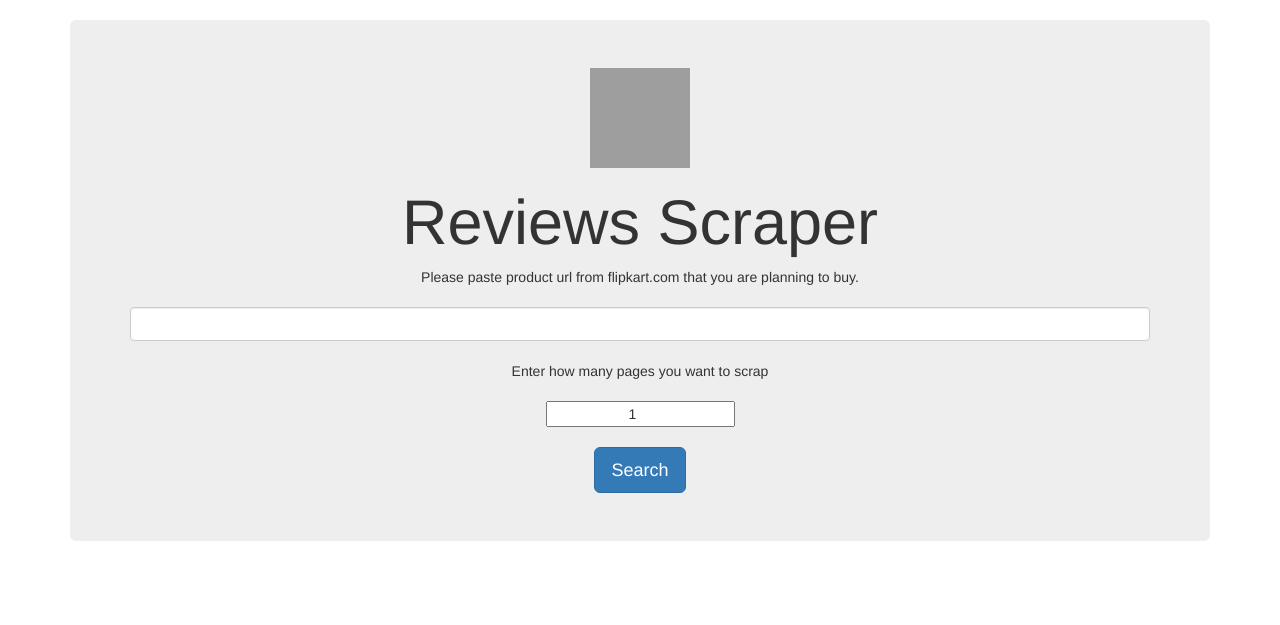
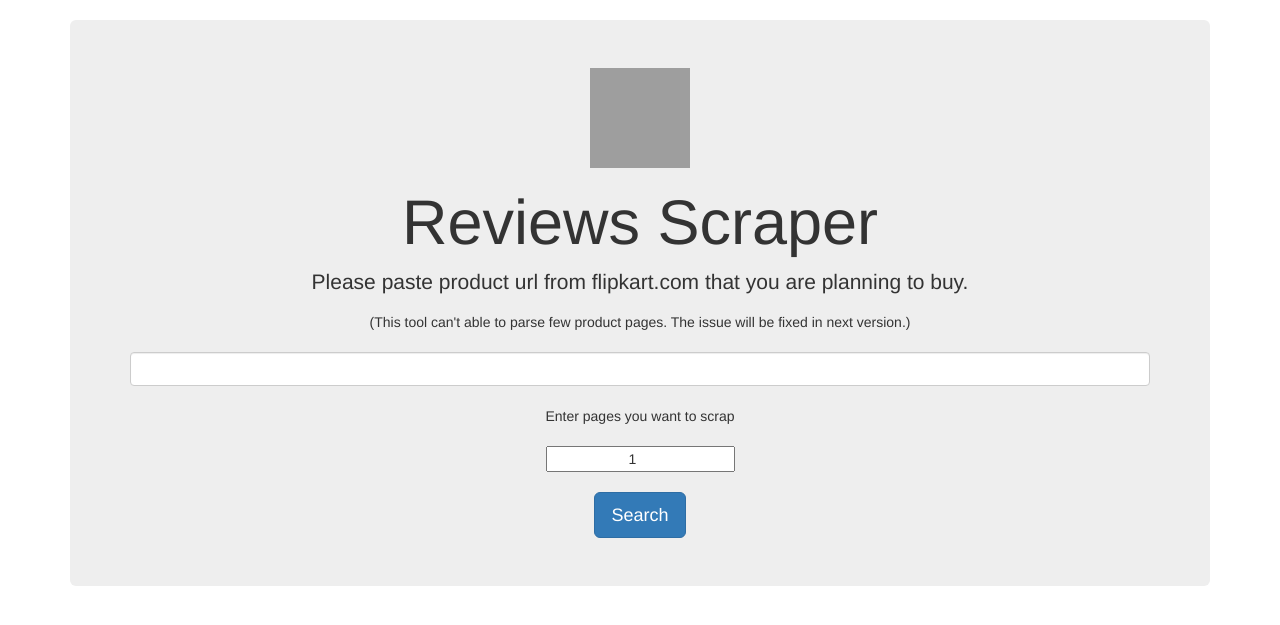
Before and after one commit to balamurugan-shanmuganathan/Reviewscrapper, a Flask app: page / in a window 1280 px wide. Shown: the part 54-679 px from the top of the page. Run offline with Flask 2, Linux system fonts and the light colour scheme; some libraries are stand-ins or nearby versions; grey boxes are pictures that could not be loaded.

Commit message:
Add files via upload

```diff
--- a/templates/index.html
+++ b/templates/index.html
@@ -12,13 +12,14 @@
         <img src="{{ img1 }}" alt="User Image" width="100" height="100">
         <h1>Reviews Scraper</h1>
 
-        <info>Please paste product url from flipkart.com that you are planning to buy.</info><br><br>
+        <p>Please paste product url from flipkart.com that you are planning to buy.</p>
+        <info>(This tool can't able to parse few product pages. The issue will be fixed in next version.)</info><br><br>
 
         <div class = 'content'>
             <div class = 'form'>
                 <form  style="text-align: center" action = '/Reviews', method = 'POST'>
                     <input class="form-control" type = 'text'  name = 'url' id = 'url'><br>
-                    <info>Enter how many pages you want to scrap</info><br><br>
+                    <info>Enter pages you want to scrap</info><br><br>
                     <input style="text-align: center" type = 'number' min="1"  value = '1' step = '1' name = 'page' id = 'page'><br><br>
                     <input class="btn btn-primary btn-lg" type = 'submit' value = 'Search'>
                 </form>
```
